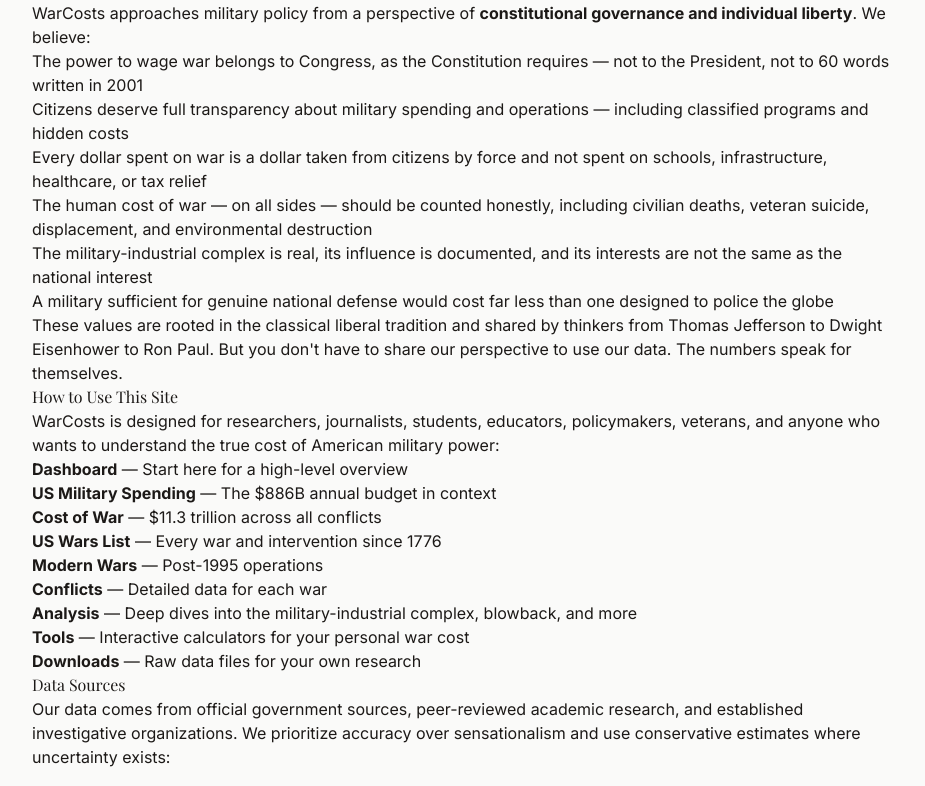
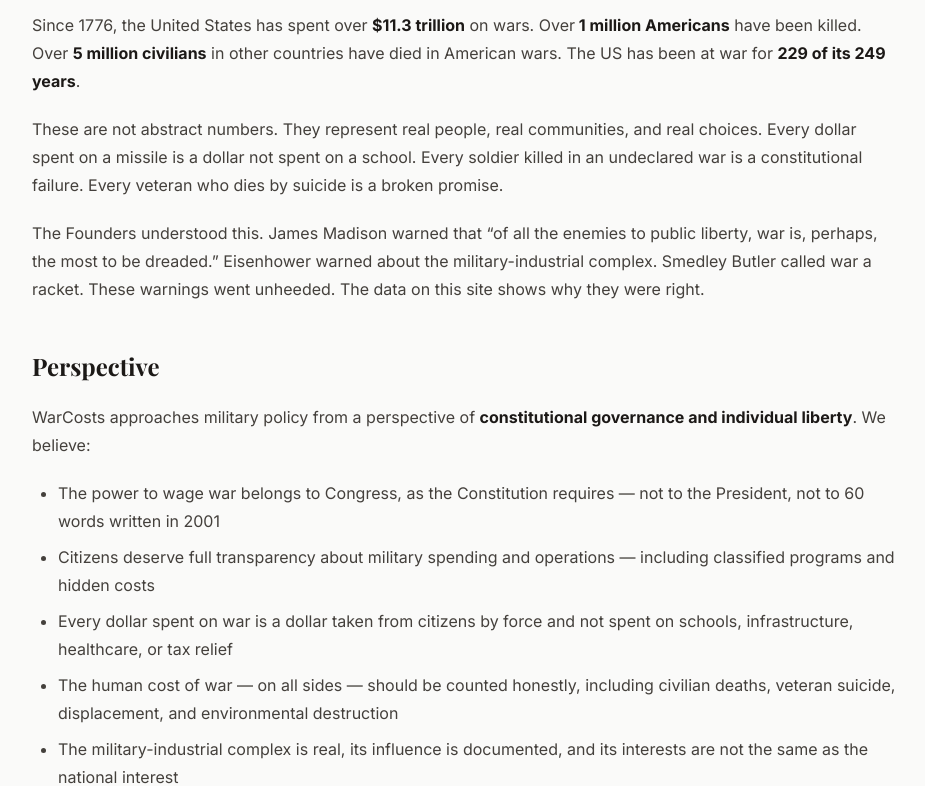
Before and after one commit to kianbob/warcosts, a Next.js app: page /about in a window 1280 px wide. Shown: the part 960-1746 px from the top of the page, without its empty margins (176-1101 px from the left). Built offline with nearby package versions, Linux system fonts and the light colour scheme; a web font is replaced by a local one.

Commit message:
Fix prose typography: custom CSS for Tailwind v4 (no typography plugin) — proper spacing, lists, headers, links

```diff
--- a/src/app/globals.css
+++ b/src/app/globals.css
@@ -3,6 +3,95 @@
 @media print {
   .no-print, nav, footer, [data-back-to-top] { display: none !important; }
   body { background: white !important; }
+}
+
+/* Custom prose styles (Tailwind v4 doesn't support @tailwindcss/typography) */
+.prose {
+  line-height: 1.75;
+  color: #44403c;
+}
+.prose p {
+  margin-top: 1.25em;
+  margin-bottom: 1.25em;
+}
+.prose h2 {
+  margin-top: 2em;
+  margin-bottom: 0.75em;
+  font-size: 1.5rem;
+  font-weight: 700;
+  line-height: 1.3;
+  color: #1c1917;
+}
+.prose h3 {
+  margin-top: 1.6em;
+  margin-bottom: 0.6em;
+  font-size: 1.25rem;
+  font-weight: 700;
+  line-height: 1.3;
+  color: #1c1917;
+}
+.prose h4 {
+  margin-top: 1.4em;
+  margin-bottom: 0.5em;
+  font-size: 1.1rem;
+  font-weight: 600;
+  color: #1c1917;
+}
+.prose ul, .prose ol {
+  margin-top: 1.25em;
+  margin-bottom: 1.25em;
+  padding-left: 1.625em;
+}
+.prose ul {
+  list-style-type: disc;
+}
+.prose ol {
+  list-style-type: decimal;
+}
+.prose li {
+  margin-top: 0.5em;
+  margin-bottom: 0.5em;
+}
+.prose li > ul, .prose li > ol {
+  margin-top: 0.5em;
+  margin-bottom: 0.5em;
+}
+.prose strong {
+  font-weight: 700;
+  color: #1c1917;
+}
+.prose em {
+  font-style: italic;
+}
+.prose blockquote {
+  font-style: italic;
+  border-left: 4px solid #d6d3d1;
+  padding-left: 1em;
+  margin-top: 1.6em;
+  margin-bottom: 1.6em;
+  color: #57534e;
+}
+.prose a {
+  color: #991b1b;
+  text-decoration: underline;
+  font-weight: 500;
+}
+.prose a:hover {
+  color: #b91c1c;
+}
+.prose hr {
+  margin-top: 2em;
+  margin-bottom: 2em;
+  border-color: #e7e5e4;
+}
+.prose > :first-child {
+  margin-top: 0;
+}
+.prose > :last-child {
+  margin-bottom: 0;
+}
+.prose-stone {
+  color: #44403c;
 }
 
 @theme {
```
